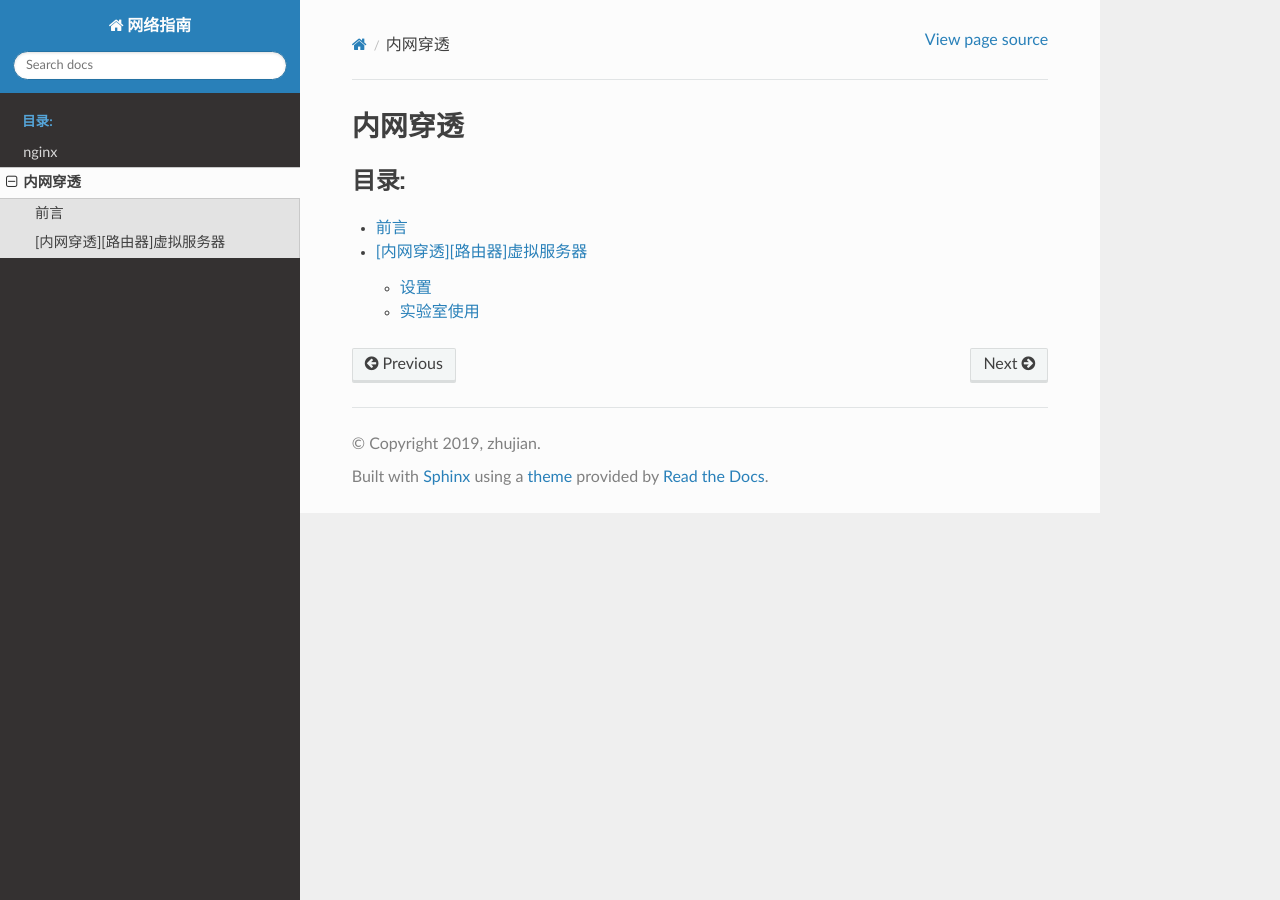
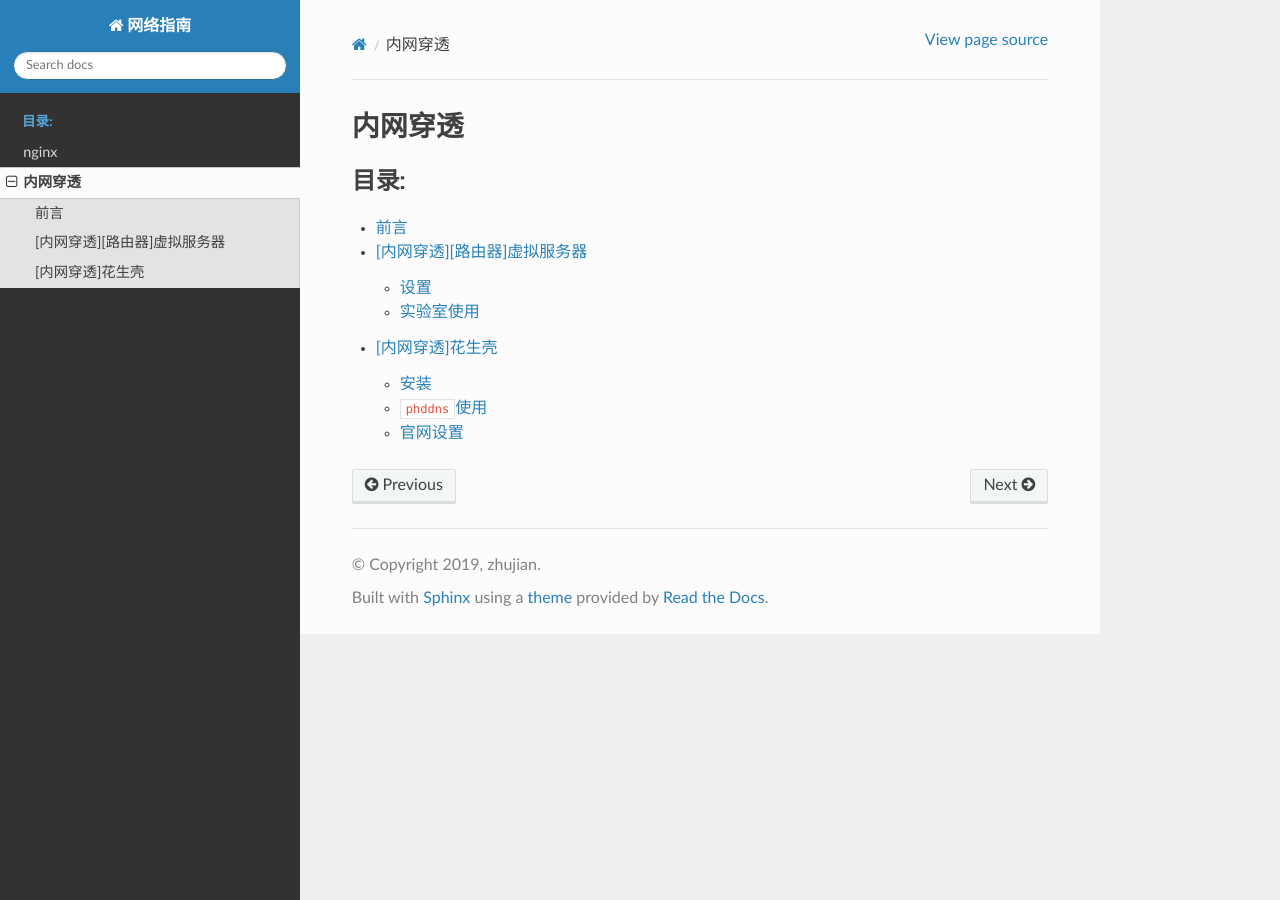
Before and after one commit to Document-Collection/network-guide, a Sphinx documentation site: the page built from docs/source/net-traversal.rst, in a window 1280 px wide. Built offline with Sphinx 7.4.7 and the Read the Docs theme 2.0.0, drawn with Linux system fonts in a browser that asks for light colours; some of the changed lines change nothing that is shown.

Commit message:
docs(内网映射): 使用花生壳软件进行端口映射

````diff
--- a/docs/source/net-traversal.rst
+++ b/docs/source/net-traversal.rst
@@ -10,3 +10,4 @@
 
    net-traversal/前言
    net-traversal/[内网穿透][路由器]虚拟服务器
+   net-traversal/[内网穿透]花生壳
--- /dev/null
+++ b/docs/source/net-traversal/[内网穿透]花生壳.md
@@ -0,0 +1,63 @@
+
+# [内网穿透]花生壳
+
+参考：
+
+[如何进入学校内网？花生壳“内网穿透”服务帮上大忙](https://hsk.oray.com/news/6453.html)
+
+[用花生壳实现访问局域网内的SVN](http://service.oray.com/question/5575.html)
+
+[花生壳](https://b.oray.com/)是一款动态域名解析软件，通过它能够实现端口映射功能
+
+## 安装
+
+参考：[花生壳 3.0 for Linux 相关安装使用文档](http://service.oray.com/question/4287.html)
+
+下载[安装包](https://hsk.oray.com/download/#linux)，以`root`用户进行安装
+
+```
+# 切换为root
+$ sudo su
+# 安装
+$ dpkg -i phddns_3.0_x86_64.deb
+```
+
+安装完成后会生成`SN`用户名和密码
+
+![](./imgs/oray-login.png)
+
+## `phddns`使用
+
+```
+# 当前版本
+$ phddns version
+# 当前状态
+$ phddns status
+
+# 启动
+$ phddns start
+# 重启
+$ phddns restart
+# 停止
+$ phddns stop
+# 重置
+$ phddns reset
+```
+
+## 官网设置
+
+登录[网站](https://b.oray.com/forward/)，使用之前的生成的`SN`用户名和密码登录，默认会赠送一个域名
+
+如果已注册过网站，先使用`SN`用户名和密码登录，然后选择`切换帐号`服务，将`SN`绑定到之前的帐号
+
+![](./imgs/switch-account.png)
+
+先购买体验版套餐，就可以设置端口映射
+
+![](./imgs/port-setting.png)
+
+### 添加映射不成功
+
+问题：填写完内网`ip`/端口后，点击确定按钮提示不成功
+
+解决：1. 确保客户端已启动；2. 使用`SN`用户名和密码登录
````
Also changed, not shown: docs/source/net-traversal/imgs/oray-login.png (added), docs/source/net-traversal/imgs/port-setting.png (added), docs/source/net-traversal/imgs/switch-account.png (added).
